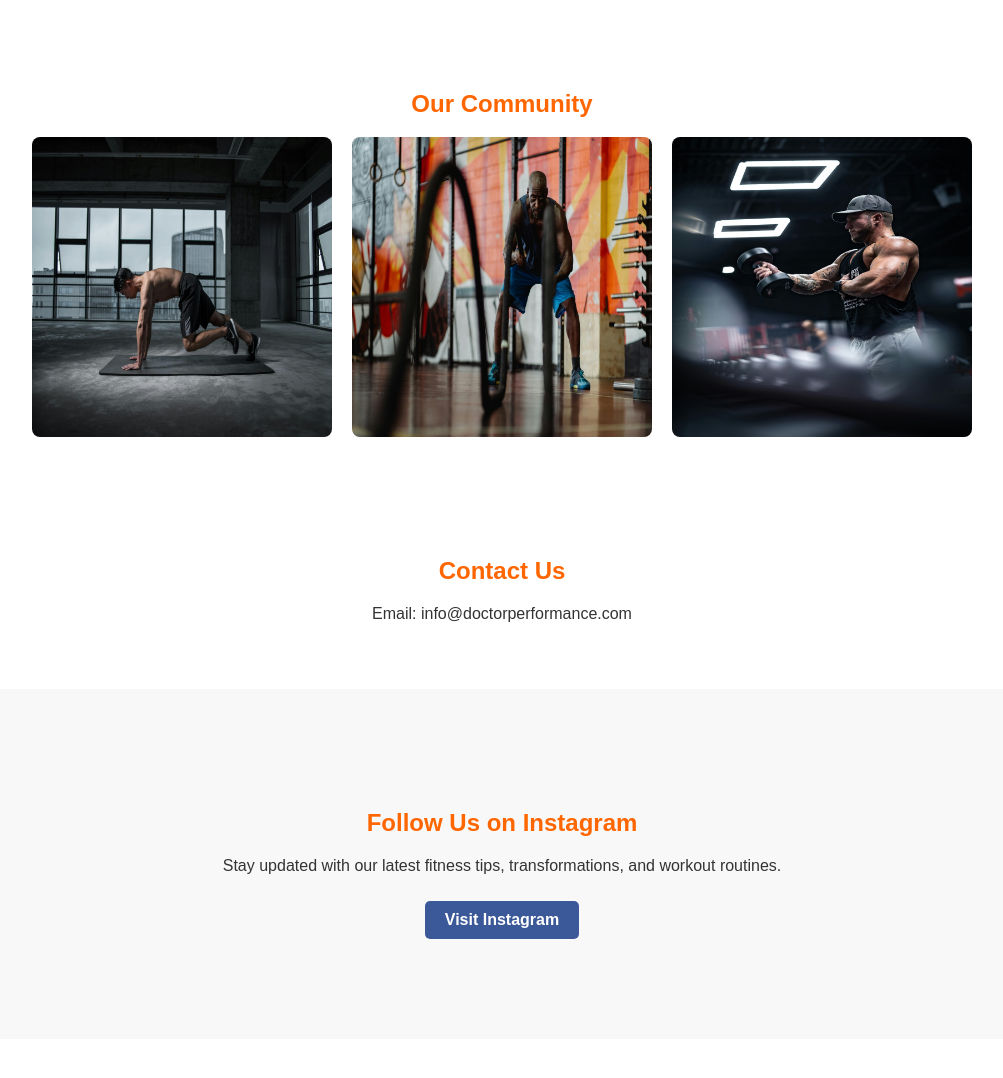
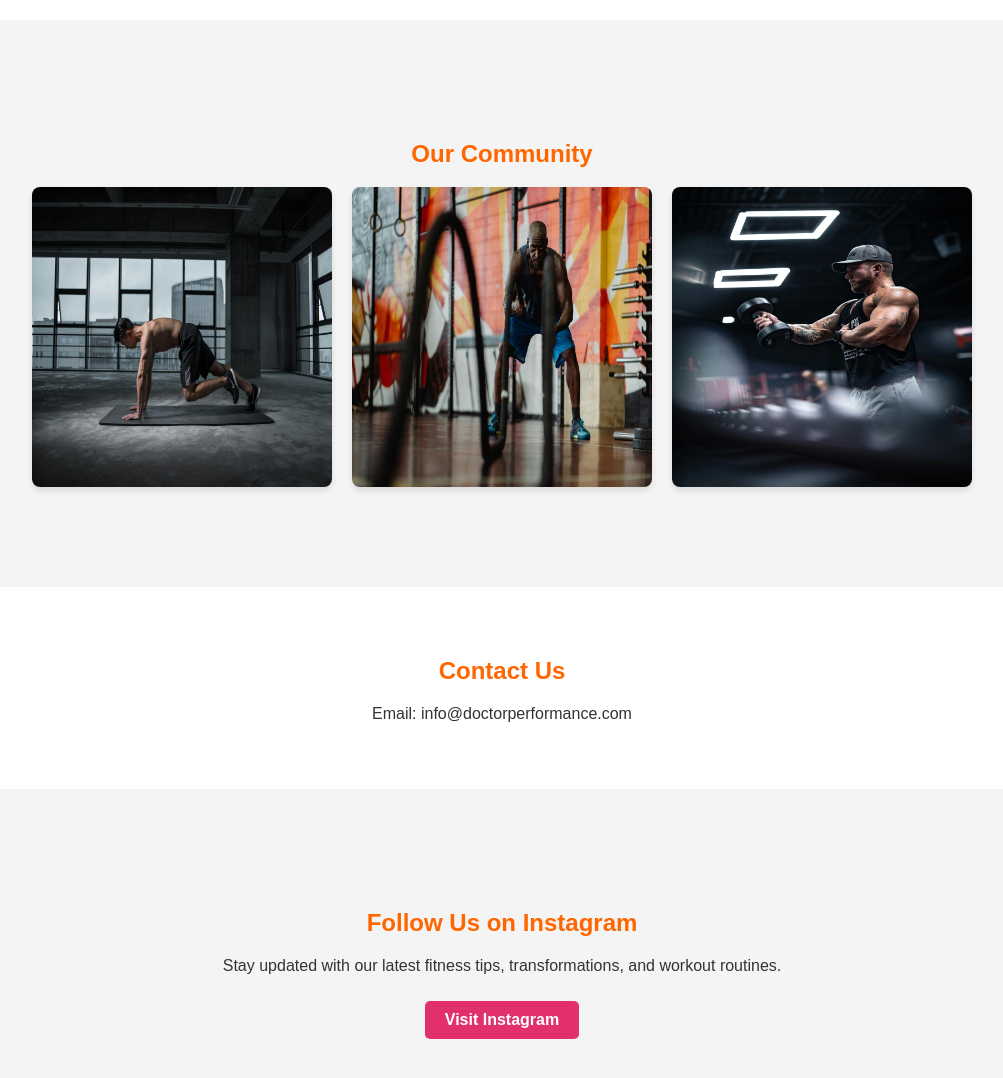
Before and after one commit to pasindumike/Doctor-Performance-Website-New, a plain HTML site: page index.html in a window 1280 px wide. Shown: the part 1220-2298 px from the top of the page, without its empty margins (138-1141 px from the left). Before the commit the page ends 2259 px from the top, so only its background shows below. Drawn offline with Linux system fonts and the light colour scheme.

Commit message:
Update style.css

```diff
--- a/style.css
+++ b/style.css
@@ -61,30 +61,37 @@ h2 {
     color: #ff6600;
 }
 
-/* Image Gallery */
-#gallery .gallery-images {
+/* Gallery Section */
+#gallery {
+    background-color: #f4f4f4;
+    padding: 50px 20px;
+}
+
+.gallery-images {
     display: flex;
     justify-content: center;
     gap: 20px;
 }
 
-#gallery .gallery-images img {
+.gallery-images img {
     width: 300px;
     height: 300px;
     object-fit: cover;
     border-radius: 8px;
+    box-shadow: 0 4px 6px rgba(0, 0, 0, 0.1);
 }
 
 /* Instagram Section */
 #instagram {
-    background-color: #f8f8f8;
+    background-color: #f4f4f4;
     padding: 50px 20px;
 }
 
 #instagram .btn {
-    background: #3b5998; /* Instagram color */
+    background: #e1306c; /* Instagram's color */
+    color: white;
 }
 
 #instagram .btn:hover {
-    background: #2d4373;
+    background: #c13584; /* Instagram hover color */
 }
```
